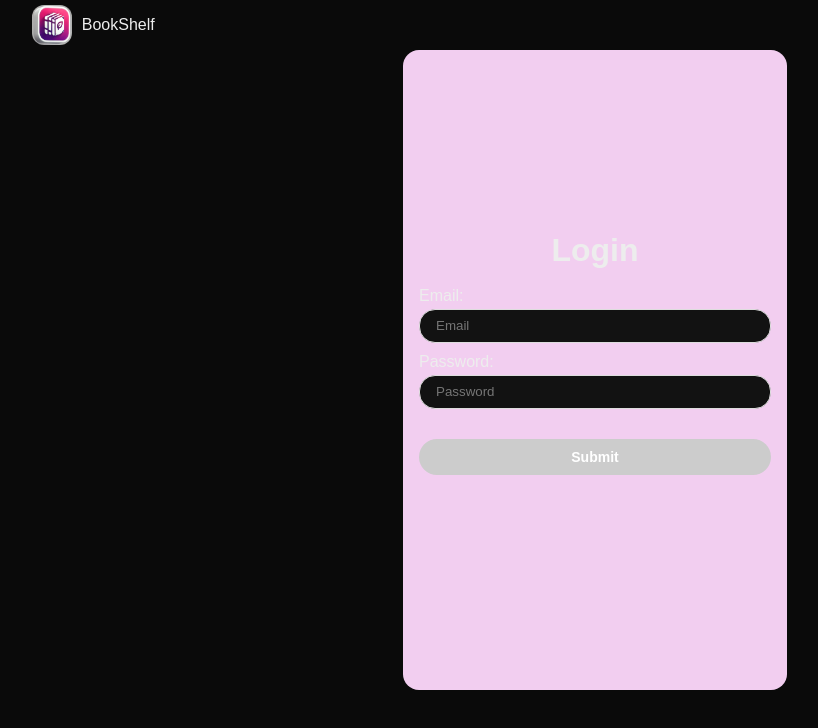
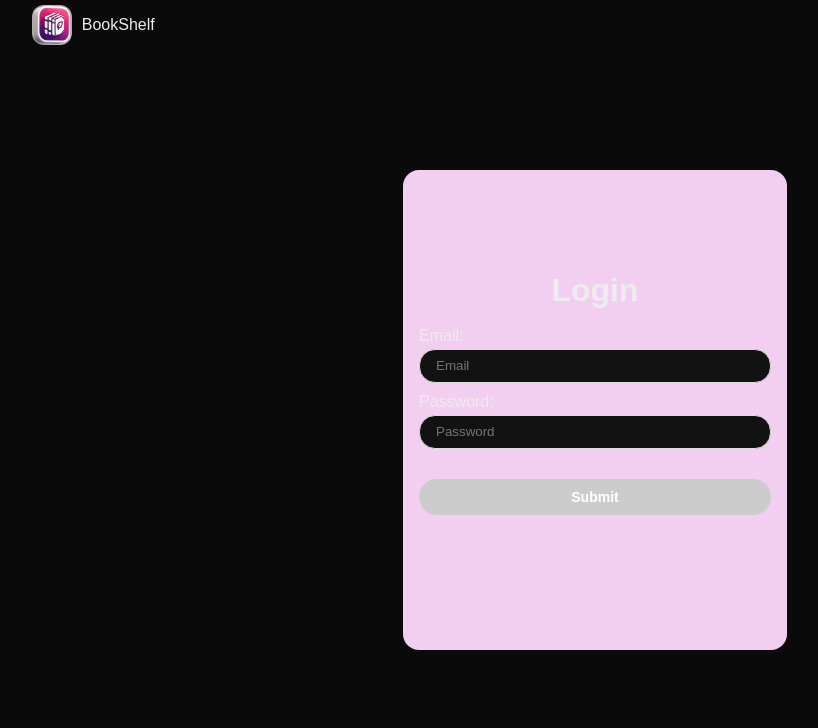
Before and after one commit to hamzagic/bookshelf-frontend, a Next.js app: page /login in a window 1280 px wide. Shown: the top 728 px of the page, without its empty margins (45-863 px from the left). Built offline with nearby package versions, Linux system fonts and the light colour scheme.

Commit message:
adjust login/signup height and starting editorconfig

```diff
--- a/app/login/page.module.css
+++ b/app/login/page.module.css
@@ -3,6 +3,7 @@
     flex-direction: column;
     justify-content: center;
     align-items: center;
+    height: 90vh;
 }
 
 .h1 {
@@ -17,7 +18,7 @@
     justify-content: center;
     row-gap: 10px;
     width: 30vw;
-  height: 80vh;
+    height: 60vh;
     background-color: var(--background-secondary);
     padding: 0 16px;
     border-radius: 16px;
--- a/app/signup/page.module.css
+++ b/app/signup/page.module.css
@@ -3,6 +3,7 @@
     flex-direction: column;
     justify-content: center;
     align-items: center;
+    height: 90vh;
 }
 
 .h1 {
@@ -17,7 +18,7 @@
     justify-content: center;
     row-gap: 10px;
     width: 30vw;
-    height: 80vh;
+    height: 60vh;
     background-color: var(--background-secondary);
     padding: 0 16px;
     border-radius: 16px;
```
Also changed, not shown: 1 other file (tests, documents, lock files or other folders). Lines whose indentation alone changed are shown as unchanged.
